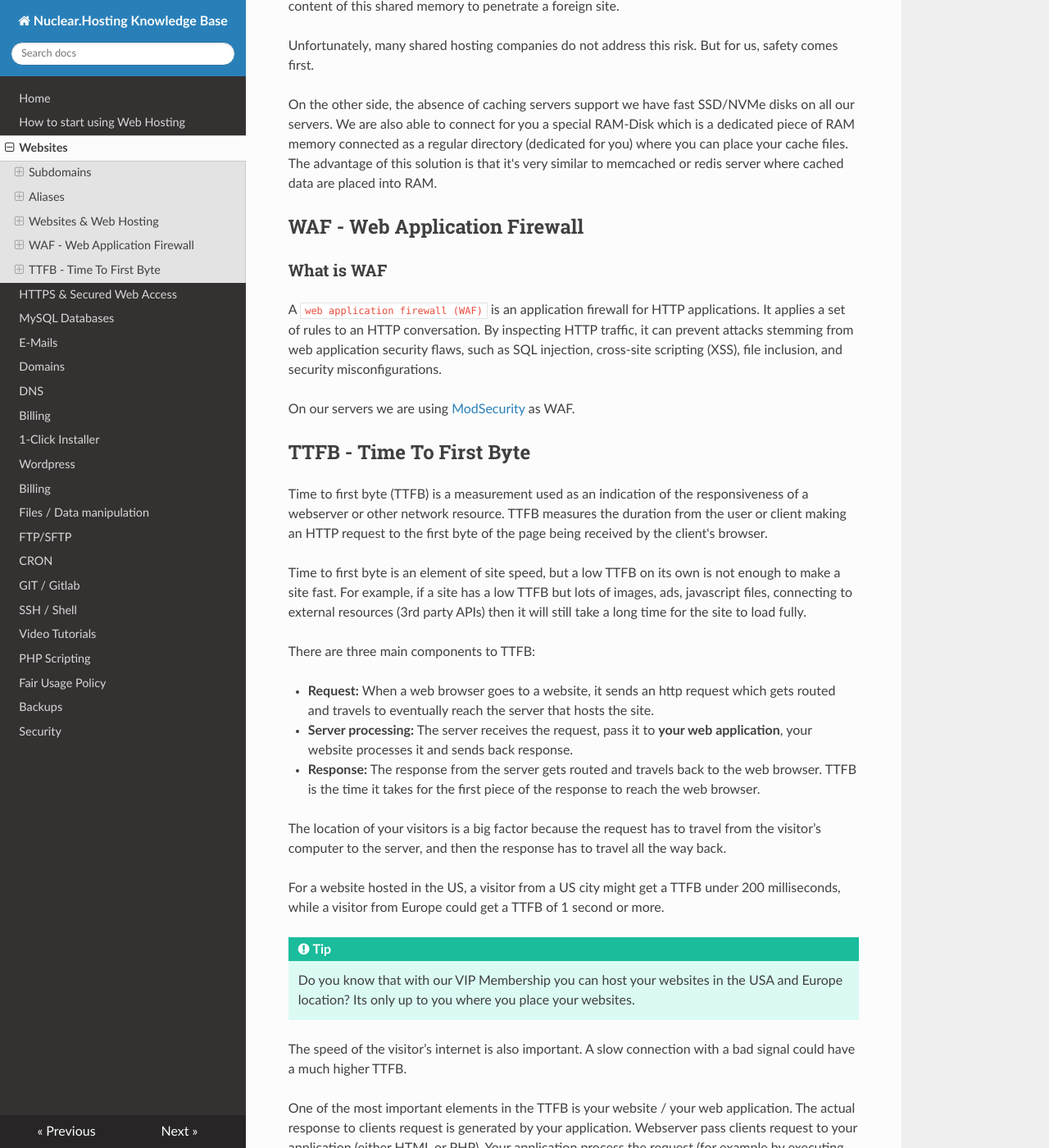
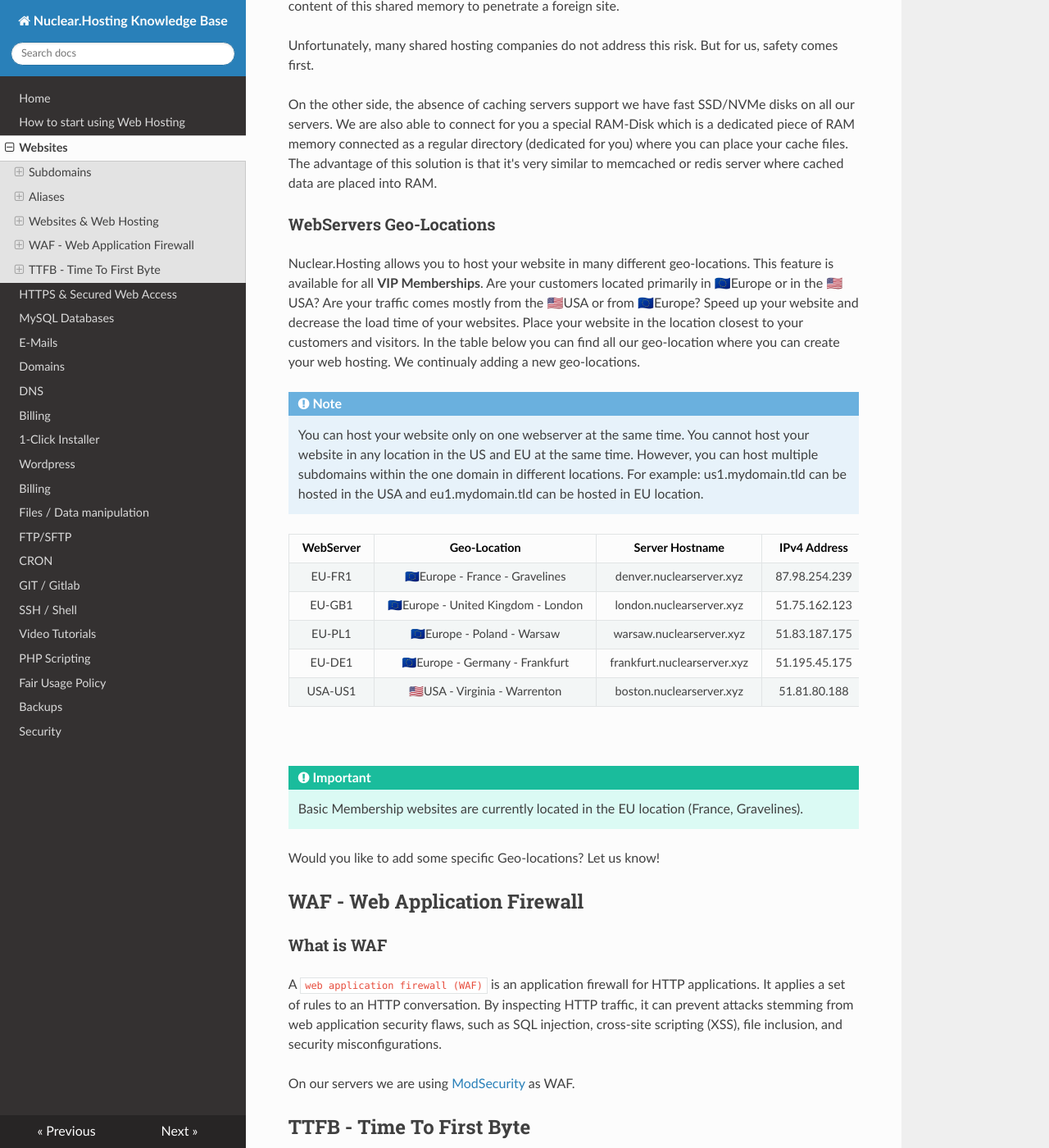
Before and after one commit to nuclearhosting/nh-knowledge-base, an MkDocs documentation site: the page built from docs/websites.md, in a window 1280 px wide and 1400 px high, scrolled down 5913 px. Shown: the whole window at 82% size. Built offline with MkDocs 1.6.1, drawn with Linux system fonts in a browser that asks for light colours; nearby versions of some CDN libraries.

Commit message:
Added webservers geo-locations

```diff
--- a/docs/websites.md
+++ b/docs/websites.md
@@ -168,6 +168,28 @@ Unfortunately, many shared hosting companies do not address this risk. But for u
 
 On the other side, the absence of caching servers support we have fast SSD/NVMe disks on all our servers. We are also able to connect for you a special RAM-Disk which is a dedicated piece of RAM memory connected as a regular directory (dedicated for you) where you can place your cache files. The advantage of this solution is that it's very similar to memcached or redis server where cached data are placed into RAM.
 
+### WebServers Geo-Locations
+
+Nuclear.Hosting allows you to host your website in many different geo-locations. This feature is available for all **VIP Memberships**. Are your customers located primarily in 🇪🇺Europe or in the 🇺🇸USA? Are your traffic comes mostly from the 🇺🇸USA or from 🇪🇺Europe? Speed up your website and decrease the load time of your websites. Place your website in the location closest to your customers and visitors. In the table below you can find all our geo-location where you can create your web hosting. We continualy adding a new geo-locations.
+
+!!! note
+	You can host your website only on one webserver at the same time. You cannot host your website in any location in the US and EU at the same time. However, you can host multiple subdomains within the one domain in different locations. For example: us1.mydomain.tld can be hosted in the USA and eu1.mydomain.tld can be hosted in EU location.
+
+| WebServer      | Geo-Location | Server Hostname     | IPv4 Address | IPv6 Address |
+| :---:       |    :---:    |    :---:      |    :---:      |    :---:      |
+| EU-FR1      | 🇪🇺Europe - France - Gravelines       | denver.nuclearserver.xyz   | 87.98.254.239 | 2001:41d0:303:c978::100 |
+| EU-GB1      | 🇪🇺Europe - United Kingdom - London   | london.nuclearserver.xyz   | 51.75.162.123 | 2001:41d0:801:2000::15b9 |
+| EU-PL1	  | 🇪🇺Europe - Poland - Warsaw		   | warsaw.nuclearserver.xyz	| 51.83.187.175 | 2001:41d0:601:1100::3afb |
+| EU-DE1	  | 🇪🇺Europe - Germany - Frankfurt	   | frankfurt.nuclearserver.xyz| 51.195.45.175 | 2001:41d0:701:1100::41a |
+| USA-US1	  | 🇺🇸USA - Virginia - Warrenton		   | boston.nuclearserver.xyz   | 51.81.80.188 | 2604:2dc0:101:200::95c |
+
+<br />
+
+!!! important
+	Basic Membership websites are currently located in the EU location (France, Gravelines).
+
+Would you like to add some specific Geo-locations? Let us know!
+
 ## WAF - Web Application Firewall
 
 ### What is WAF
```
Also changed, not shown: docs/start.md (+7 -3 lines).
